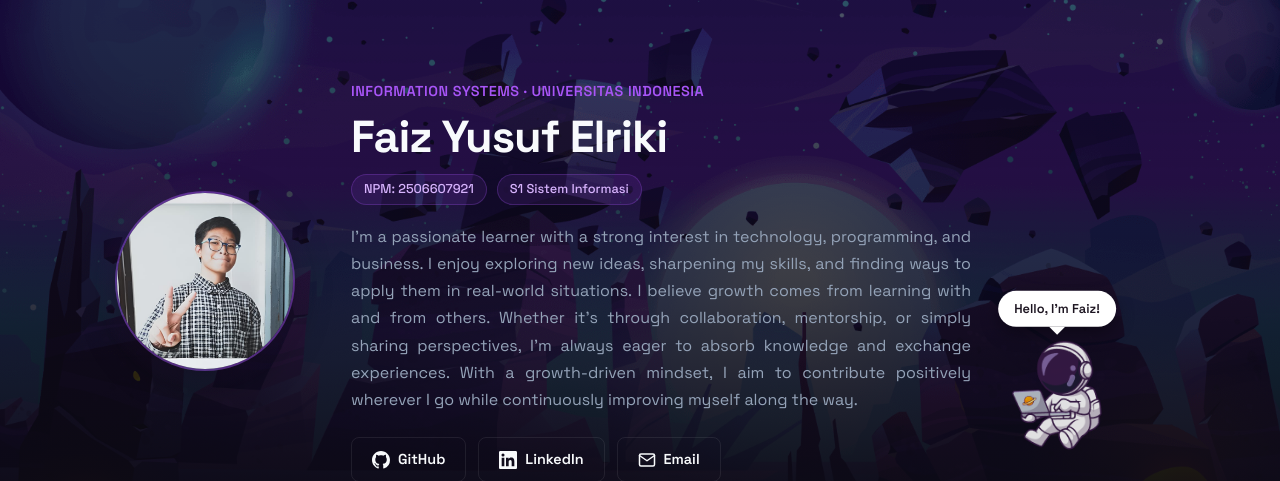
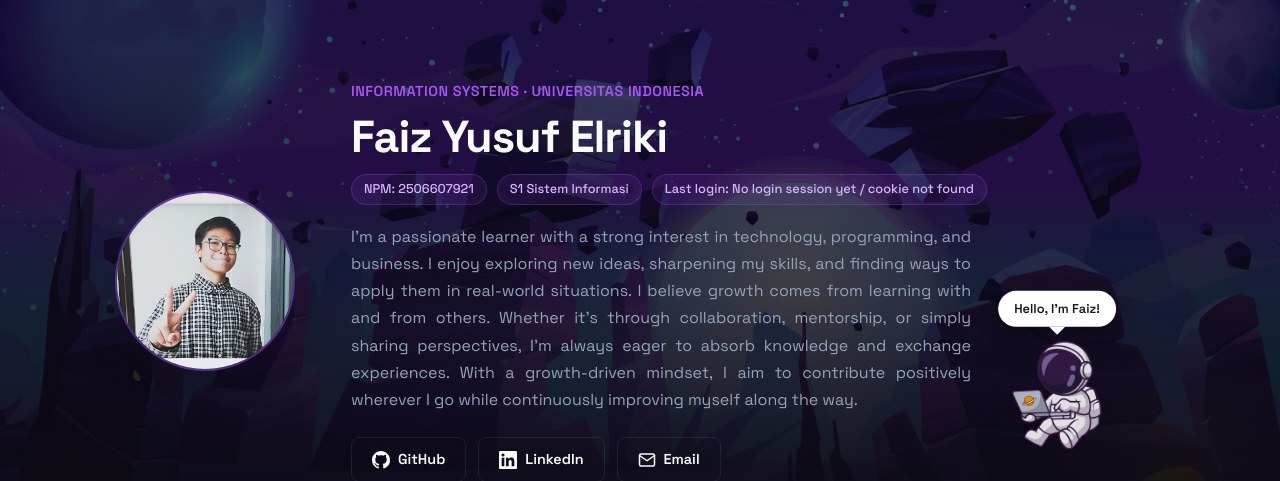
Before and after one commit to DeCorbeau/myportofolio, a Django app: page / in a window 1280 px wide. Shown: the part 69-550 px from the top of the page. Run offline with Django 5.2, Linux system fonts and the light colour scheme.

Commit message:
feat(auth): track last login timestamp with a cookie

```diff
--- a/main/views.py
+++ b/main/views.py
@@ -1,11 +1,17 @@
 from django.shortcuts import get_object_or_404, redirect, render
 from django.contrib import messages
+from django.contrib.auth import login, logout
+from django.contrib.auth.forms import AuthenticationForm, UserCreationForm
 from main.forms import SkillForm
 from main.models import Experience, Skill
 from django.core import serializers
 from django.http import HttpResponse
+import datetime
 
 def show_main(request):
+    last_login = request.COOKIES.get(
+        "last_login", "No login session yet / cookie not found"
+    )
     context = {
         "name": "Faiz Yusuf Elriki",
         "short_name": "Faiz",
@@ -22,6 +28,7 @@ def show_main(request):
             "positively wherever I go while continuously improving myself "
             "along the way."
         ),
+        "last_login": last_login,
     }
     return render(request, "index.html", context)
 
@@ -121,6 +128,7 @@ def login_user(request):
     if request.method == "POST" and form.is_valid():
         login(request, form.get_user())
         response = redirect("main:show_main")
+        response.set_cookie("last_login", datetime.datetime.now().strftime("%Y-%m-%d %H:%M:%S"))
         return response
     context = {"form": form,
                "short_name": "Faiz"}
@@ -129,4 +137,5 @@ def login_user(request):
 def logout_user(request):
     logout(request)
     response =  redirect("main:show_main")
+    response.delete_cookie("last_login")
     return response
--- a/templates/index.html
+++ b/templates/index.html
@@ -21,6 +21,7 @@
           <div class="hero-badge-group">
             <span class="badge">NPM: {{ npm }}</span>
             <span class="badge">{{ study_program }}</span>
+            <span class="badge">Last login: {{ last_login }}</span>
           </div>
 
           <p class="hero-bio">
```
